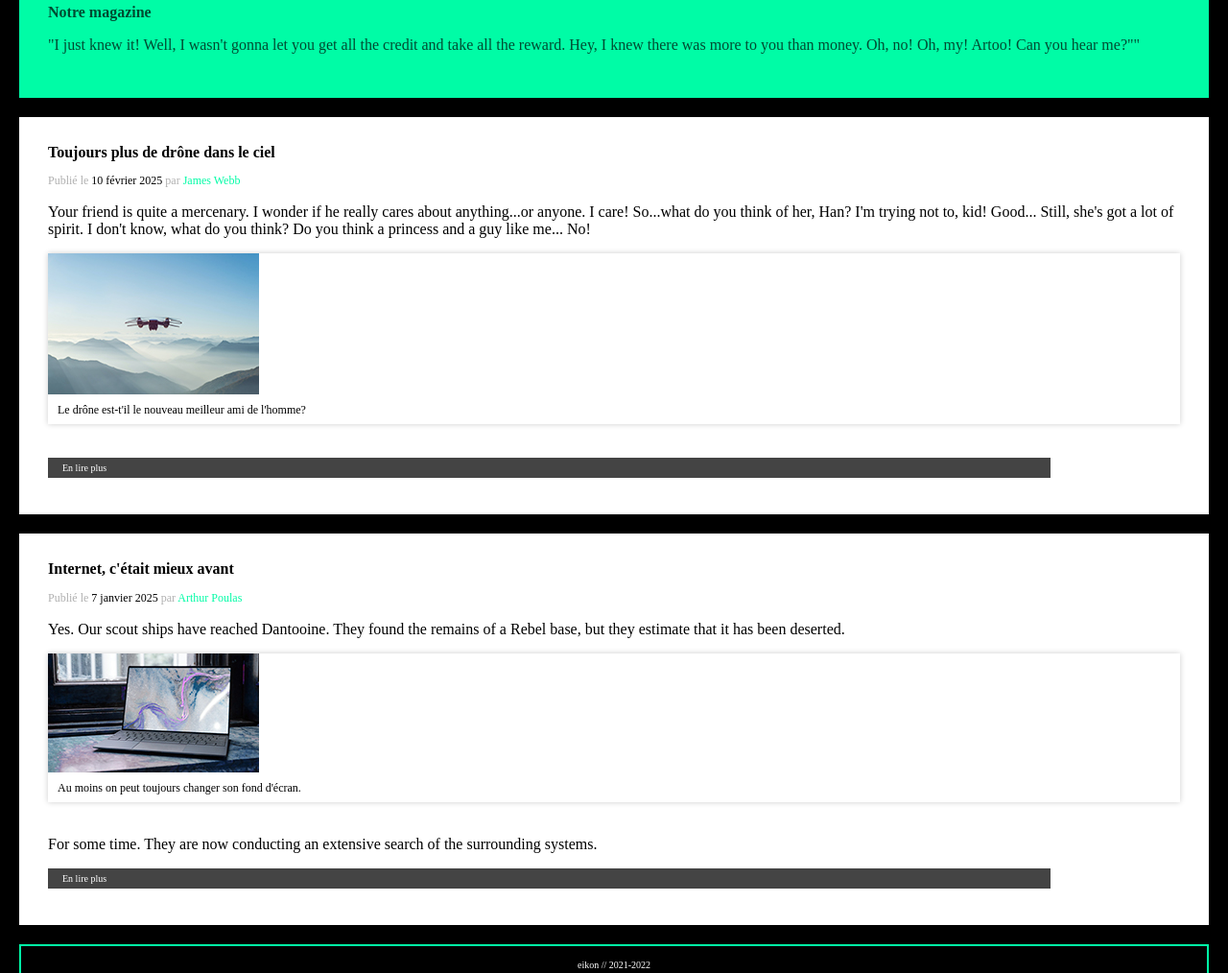
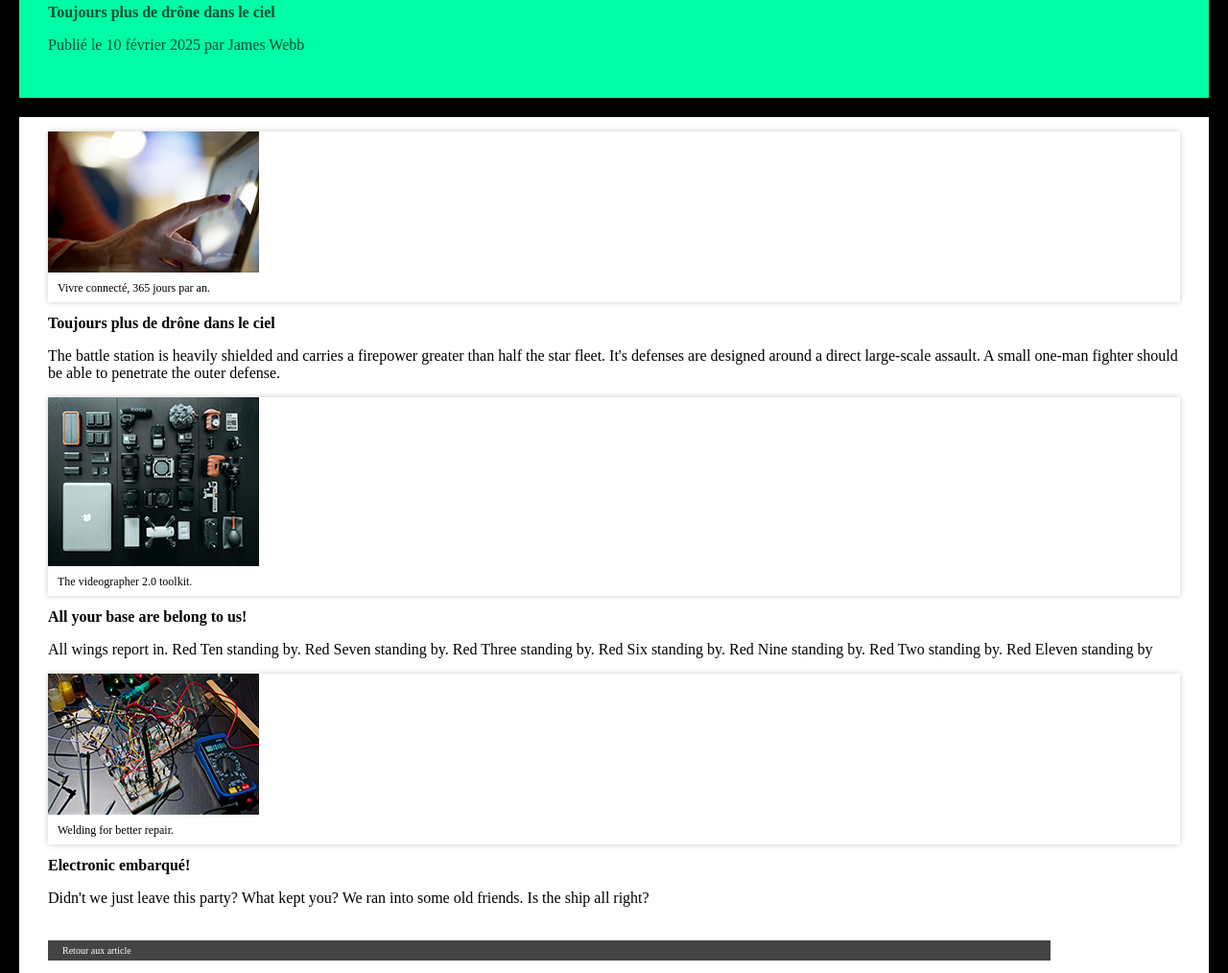
Before and after one commit to arnakoeur/14-techmag, a plain HTML site: page article.html in a window 1280 px wide. Shown: the part 236-1250 px from the top of the page at 96% size. Drawn offline with Linux system fonts and the light colour scheme; a web font is replaced by a local one.

Commit message:
article-debut

```diff
--- a/article.html
+++ b/article.html
@@ -15,41 +15,35 @@
   </header>
   <main>
     <div>
-      <h1>Notre magazine</h1>
-      <p>"I just knew it! Well, I wasn't gonna let you get all the credit and take
-      all the reward. Hey, I knew there was more to you than money. Oh, no! Oh,
-      my! Artoo! Can you hear me?""</p>
+      <h1>Toujours plus de drône dans le ciel</h1>
+      <p>Publié le 10 février 2025 par James Webb</p>
     </div>
     <article>
+      <figure>
+        <img src="img/main-tablette.jpg" alt="quelqu'un qui utilise une tablette">
+        <figcaption>Vivre connecté, 365 jours par an.</figcaption>
+      </figure>
       <h1>Toujours plus de drône dans le ciel</h1>
-      <p class="credit">Publié le <span class="date">10 février 2025</span> par <span
-        class="author">James Webb</span></p>
-      <p>Your friend is quite a mercenary. I wonder if he really cares about
-        anything...or anyone. I care! So...what do you think of her, Han? I'm
-        trying not to, kid! Good... Still, she's got a lot of spirit. I don't
-        know, what do you think? Do you think a princess and a guy like me...
-        No!</p>
-        <figure>
-          <img src="img/drone.jpg" alt="image d'un drone qui vole">
-          <figcaption>Le drône est-t'il le nouveau meilleur ami de
-          l'homme?</figcaption>
-        </figure>
-        <p class="button">En lire plus</p>
-    </article>
-    <article>
-      <h1>Internet, c'était mieux avant</h1>
-      <p class="credit">Publié le <span class="date">7 janvier 2025</span> par <span
-        class="author">Arthur Poulas</span></p>
-        <p>Yes. Our scout ships have reached Dantooine. They found the remains of
-        a Rebel base, but they estimate that it has been deserted.
-        <figure>
-          <img src="img/computer.jpg" alt="image d'un drone qui vole">
-          <figcaption class="computer">Au moins on peut toujours changer son fond
-            d'écran.</figcaption>
-        </figure>
-        For some time. They are now conducting an extensive search of the
-        surrounding systems.</p>
-        <p class="buttonv2">En lire plus</p>
+      <p>The battle station is heavily shielded and carries a firepower greater
+        than half the star fleet. It's defenses are designed around a direct
+        large-scale assault. A small one-man fighter should be able to penetrate
+        the outer defense.</p>
+      <figure>
+        <img src="img/technologie-equipment.jpg" alt="equipment">
+        <figcaption>The videographer 2.0 toolkit.</figcaption>
+      </figure>
+        <h1>All your base are belong to us!</h1>
+        <p>All wings report in. Red Ten standing by. Red Seven standing by.
+          Red Three standing by. Red Six standing by. Red Nine standing by. Red
+          Two standing by. Red Eleven standing by</p>
+      <figure>
+        <img src="img/welding.jpg" alt="station de soudage">
+        <figcaption>Welding for better repair.</figcaption>
+      </figure>
+      <h1>Electronic embarqué!</h1>
+      <p>Didn't we just leave this party? What kept you? We ran into some old
+        friends. Is the ship all right?</p>
+        <p class="button"><a href="index.html">Retour aux article</a></p>
     </article>
     <footer>
       <p>eikon // 2021-2022</p>
```
Also changed, not shown: img/main-tablette.jpg (added), img/technologie-equipment.jpg (added), img/welding.jpg (added).
